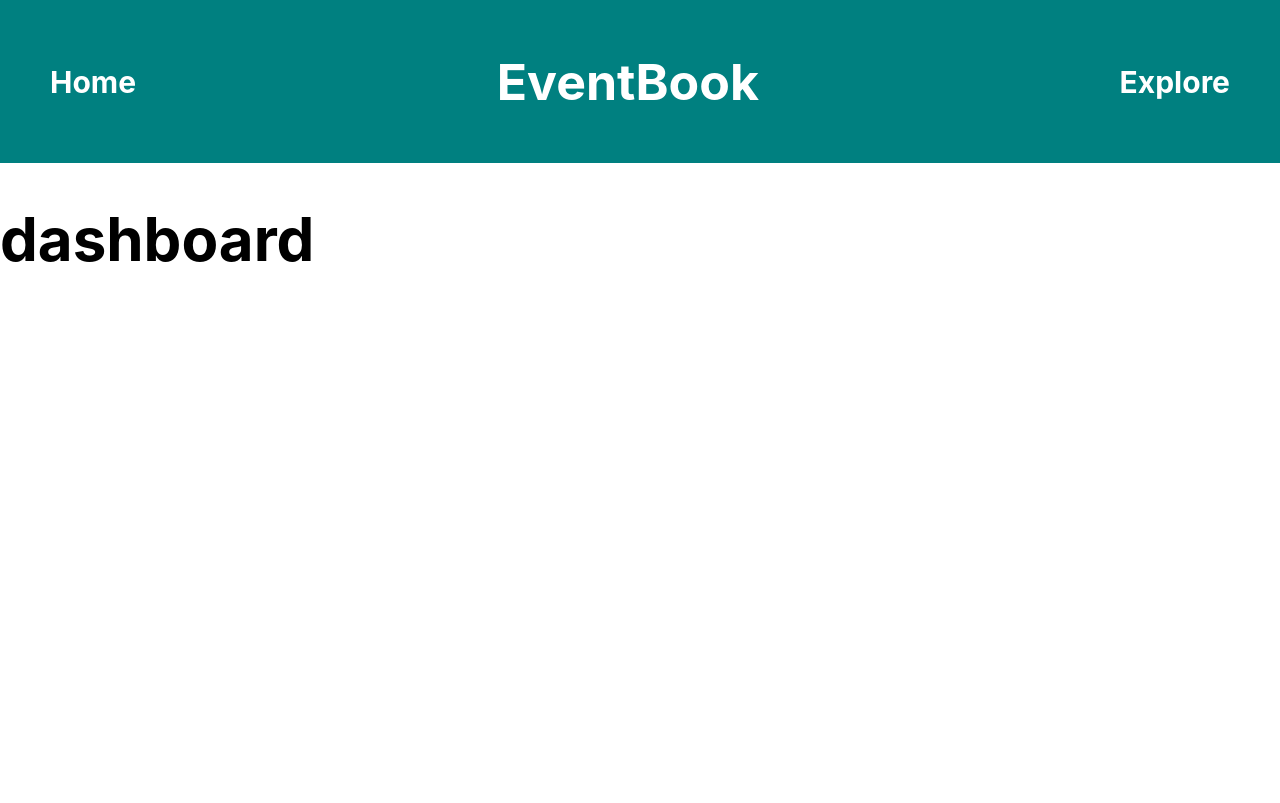
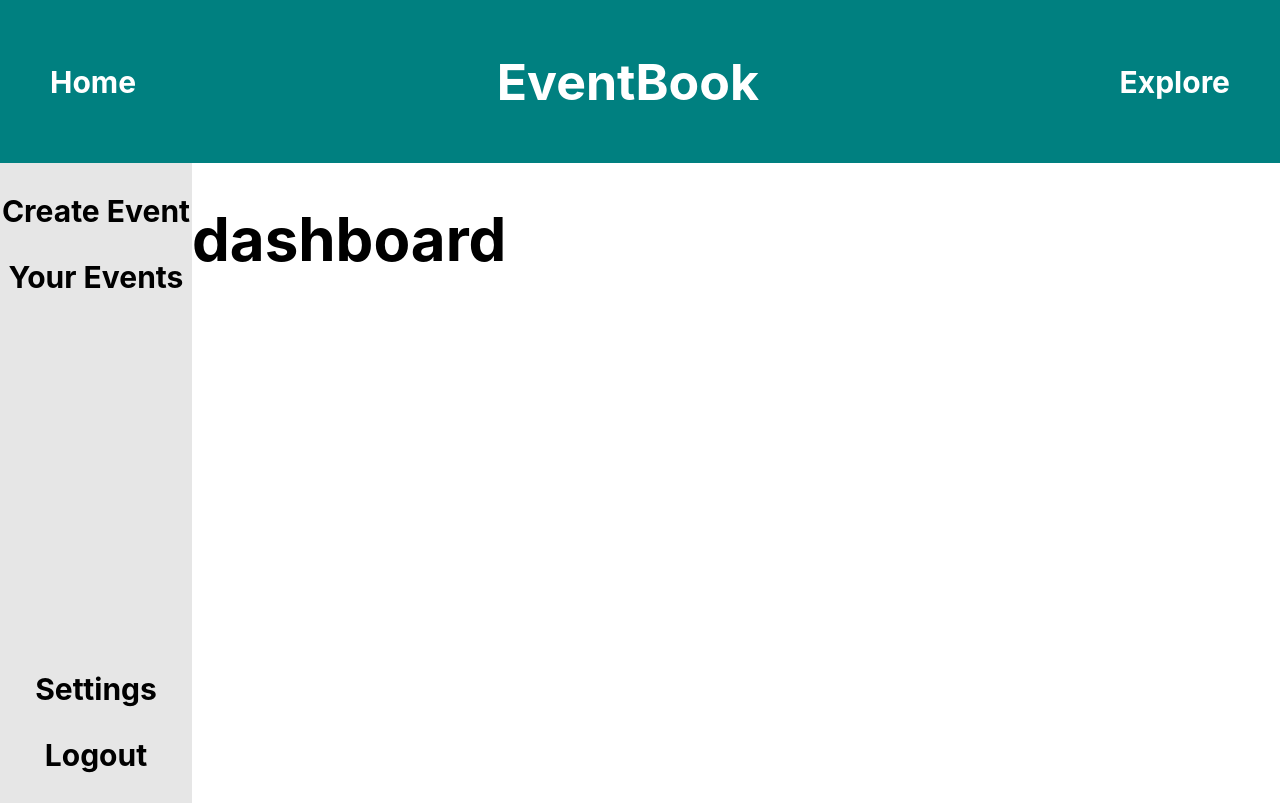
Before and after one commit to Hayden-code/EventBook, a React (Create React App) app in the folder client/: page /dashboard in a window 1280 px wide. Built offline with nearby package versions, Linux system fonts and the light colour scheme.

Commit message:
navbar styling complete

```diff
--- a/client/src/App.css
+++ b/client/src/App.css
@@ -76,6 +76,7 @@ p {
 
 /******** Header Styling ********/
 header {
+  height: 20%;
   padding: 10px 50px 10px 50px;
   display: flex;
   flex-direction: row;
@@ -85,3 +86,15 @@ header {
   background-color: var(--defaultBackground);
   color: white;
 }
+
+/********* Navbar Styling *********/
+.navbar {
+  background-color: rgb(230, 230, 230);
+  position: absolute;
+  height: 80%;
+  display: flex;
+  flex-direction: column;
+  width: 15%;
+  text-align: center;
+  justify-content: space-between;
+}
--- /dev/null
+++ b/client/src/components/navbar.js
@@ -0,0 +1,14 @@
+export default function Navbar() {
+  return (
+    <div className="navbar">
+      <div>
+        <h3>Create Event</h3>
+        <h3>Your Events</h3>
+      </div>
+      <div>
+        <h3>Settings</h3>
+        <h3>Logout</h3>
+      </div>
+    </div>
+  );
+}
--- a/client/src/index.css
+++ b/client/src/index.css
@@ -7,6 +7,7 @@ body {
   -webkit-font-smoothing: antialiased;
   -moz-osx-font-smoothing: grayscale;
   height: 100%;
+  overflow: hidden;
 }
 
 code {
--- a/client/src/pages/dashboard.js
+++ b/client/src/pages/dashboard.js
@@ -1,10 +1,12 @@
 import Header from "../components/header";
+import Navbar from "../components/navbar";
 
 function dashboard() {
   return (
     <div>
       <Header />
-      <h1>dashboard</h1>
+      <Navbar />
+      <h1 style={{ paddingLeft: "15%" }}>dashboard</h1>
     </div>
   );
 }
```
